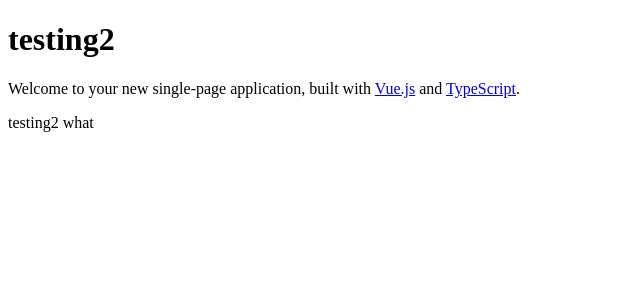
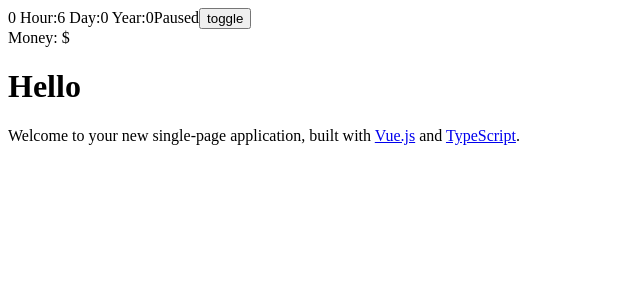
Before and after one commit to Starholme/GeneratorGame, a Vue app in the folder BoS/: page / in a window 1280 px wide. Shown: the top 300 px of the page, without its empty margins (0-640 px from the left). Built offline with nearby package versions, Linux system fonts and the light colour scheme.

Commit message:
Beginning of top bar, updated packages

```diff
--- a/BoS/src/App.vue
+++ b/BoS/src/App.vue
@@ -1,21 +1,20 @@
 <template>
     <div id="app">
-        <Home :msg="msg" />
-        <p>{{msg}} what</p>
+        <top-bar />
+        <Home msg="Hello" />
     </div>
 </template>
 
 <script lang="ts">
     import { Component, Vue } from 'vue-property-decorator';
     import Home from './components/Home.vue';
-
-    data: {  }
+    import TopBar from './components/TopBar.vue'
 
     @Component({
         components: {
-            Home
-        }, data: function () { return { msg: "testing2" }; }
-
+            Home,
+            TopBar
+        }
     })
     export default class App extends Vue { }
 </script>
--- /dev/null
+++ b/BoS/src/components/TopBar.vue
@@ -0,0 +1,43 @@
+<template>
+    <div>
+        <div>
+            <span>{{ tick }} {{gameTime}}</span>
+            <span id="gamestate">Paused</span>
+            <button id="toggleGamestate">toggle</button>
+        </div>
+        <div>Money: $<span id="money"></span></div>
+    </div>
+</template>
+
+<script lang="ts">
+    import Vue from 'vue';
+    import { Component } from 'vue-property-decorator';
+
+    @Component({
+        name: 'top-bar',
+        components: {
+
+        },
+        data: function () {
+            return {
+                tick: window.Engine.state.tick
+            };
+        },
+
+        computed: {
+            gameTime: function (): string {
+                var hour = window.Engine.state.tick % 24;
+                var day = ((window.Engine.state.tick - hour) / 24) % 365;
+                var year = ((window.Engine.state.tick - hour - (day * 24)) / 365);
+
+                return "Hour:" + hour + " Day:" + day + " Year:" + year;
+            }
+        }
+    })
+    export default class TopBar extends Vue {
+    }
+</script>
+
+<!-- Add "scoped" attribute to limit CSS to this component only -->
+<style scoped>
+</style>
--- a/BoS/src/engine/Engine.ts
+++ b/BoS/src/engine/Engine.ts
@@ -1,9 +1,16 @@
+//import Vue from 'vue';
 import { Config, TickSpeed } from './Config'
+import Vue  from 'vue';
+
 
 export class Engine {
 
 	private tick = 0;
 	private tickSpeed = 0;
+
+	public state = Vue.observable({
+		tick : 0
+	});
 
     constructor() {
         window.onload = () => {
@@ -20,6 +27,7 @@ export class Engine {
 	private gameLoop() {
 		const tickTime = Date.now();
 		this.tick++;
+		this.state.tick++;
 
 		/*for (var i = 0; i < data.regions.length; i++) {
 			processRegion(data.regions[i]);
@@ -29,7 +37,7 @@ export class Engine {
 		if (this.tickSpeed > TickSpeed.stopped) {
 			setTimeout(() => this.gameLoop(), 1000);
 		}
-		if (DEBUG) { console.log("tick end: " + this.tick + " " + (Date.now() - tickTime) + "ms"); }
+		if (window.DEBUG) { console.log("tick end: " + this.tick + " " + (Date.now() - tickTime) + "ms"); }
 	};
 
 	public setTickSpeed(tickSpeed: TickSpeed): void {
--- a/BoS/src/main.ts
+++ b/BoS/src/main.ts
@@ -14,10 +14,10 @@ window.DEBUG = true;
 
 Vue.config.productionTip = true;
 
+window.Engine = new Engine();
+
 const app = new Vue({
     render: h => h(App)
 });
 app.$mount('#app');
-
 window.Ui = app;
-window.Engine = new Engine();
```
Also changed, not shown: BoS/package.json (+8 -7 lines), 2 other files (tests, documents, lock files or other folders).
